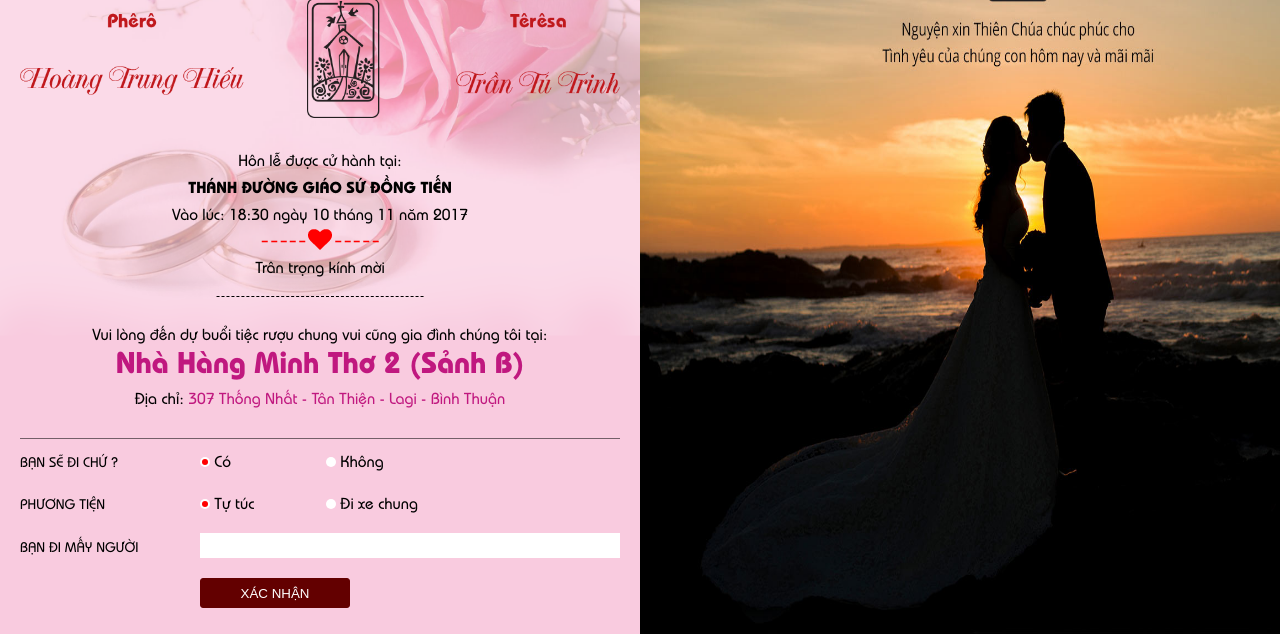
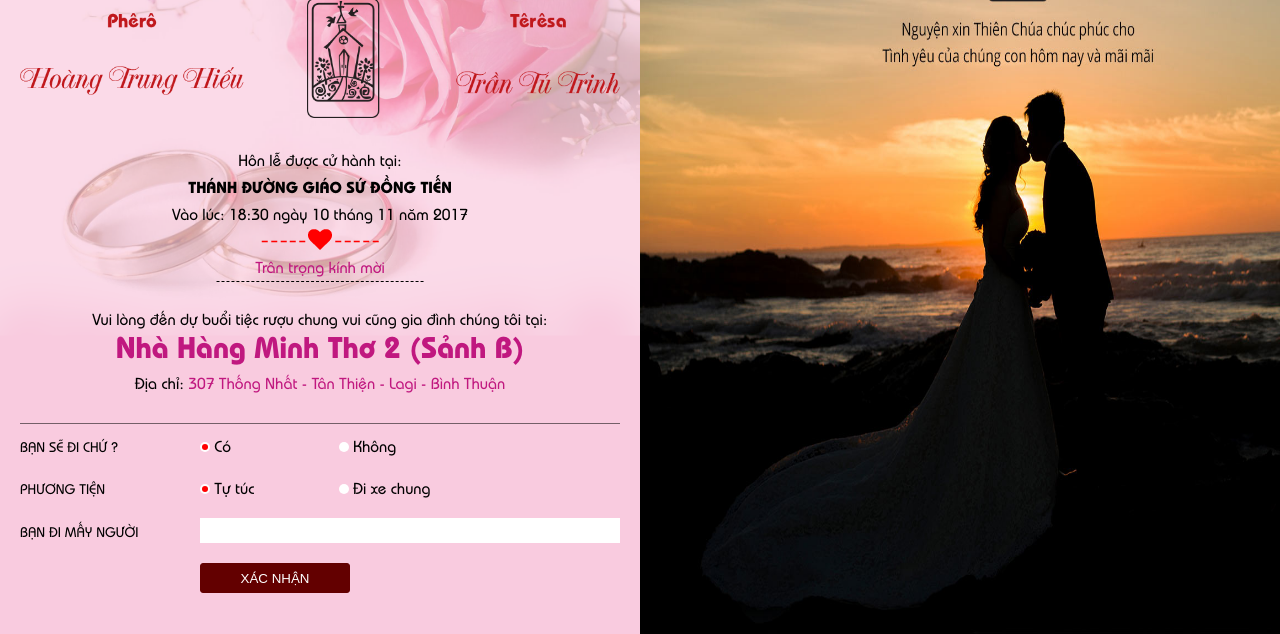
Before and after one commit to ducvietsqt/ivitation-cards, a website: page app/index.html in a window 1280 px wide. Shown: the part 166-800 px from the top of the page. Drawn offline with Linux system fonts and the light colour scheme.

Commit message:
hieu: update css

```diff
--- a/app/scss/_turn.scss
+++ b/app/scss/_turn.scss
@@ -80,9 +80,10 @@ img {
 
 .doot_botom {
 
-  padding-bottom: 2rem;
+  padding-bottom: .5rem;
   position: relative;
   display: inline-block;
+  color: #c0187f;
   &:after {
     content: '';
     height: 1px;
@@ -152,7 +153,7 @@ p {
     align-content: center;
     align-items: center;
     .item {
-      width: 30%;
+      width: 33%;
       //border: solid 1px red;
     }
   }
```
Also changed, not shown: app/css/main.css.
